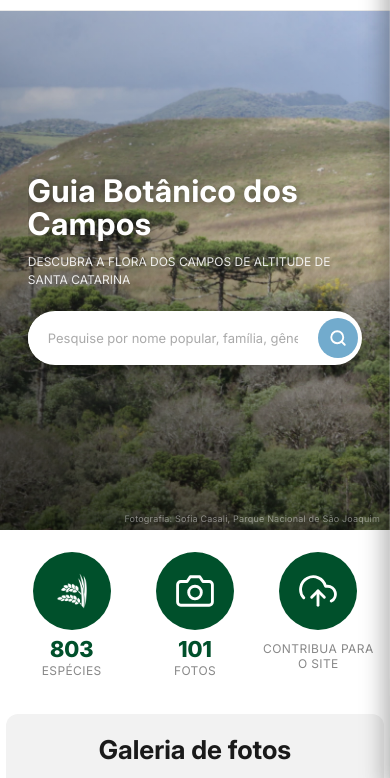
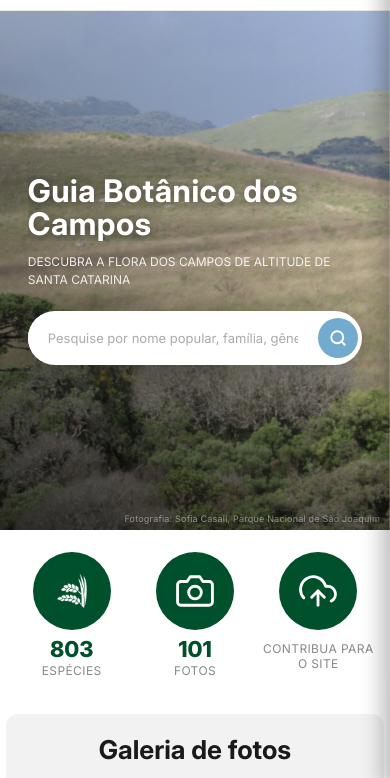
Before and after one commit to anacorrea9/guiabotanico, a website: page index.html in a window 390 px wide. Shown: the part 54-832 px from the top of the page. Drawn offline with Linux system fonts and the light colour scheme.

Commit message:
Mobile header: mais zoom, enquadramento pra direita

```diff
--- a/style.css
+++ b/style.css
@@ -1847,7 +1847,7 @@ footer {
 
   /* Hero banner mais alto, imagem com leve zoom e degrade diagonal */
   .hero-banner { height: 520px; }
-  .hero-banner-bg { background-size: 320%; background-position: 55% 12%; }
+  .hero-banner-bg { background-size: 420%; background-position: 75% 12%; }
   .hero-banner-overlay {
     background:
       linear-gradient(45deg, rgba(0,0,0,0.65) 0%, rgba(0,0,0,0.2) 55%, rgba(0,0,0,0) 100%),
```
